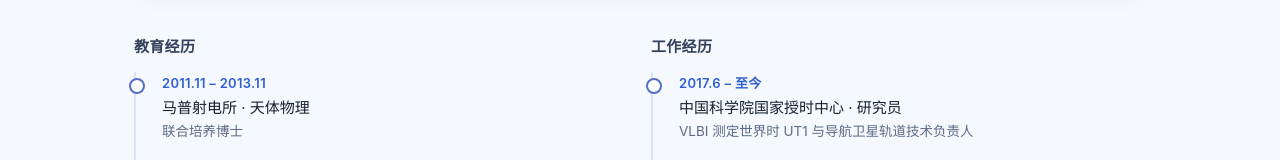
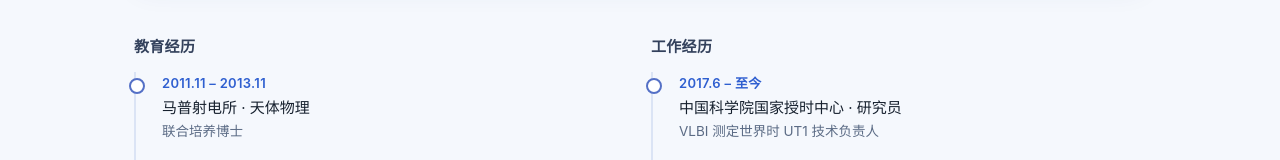
Before and after one commit to YuanweiWu911/YuanweiWu911.github.io, a plain HTML site: page index.html in a window 1280 px wide. Shown: the part 1360-1520 px from the top of the page. Drawn offline with Linux system fonts and the light colour scheme.

Commit message:
CV: trim NTSC role to VLBI UT1 technical lead

```diff
--- a/index.html
+++ b/index.html
@@ -250,7 +250,7 @@
         <ul class="tl">
           <li><div class="when" data-zh="2017.6 – 至今" data-en="2017.6 – present">2017.6 – 至今</div>
               <div class="what" data-zh="中国科学院国家授时中心 · 研究员" data-en="National Time Service Center, CAS · Professor">中国科学院国家授时中心 · 研究员</div>
-              <div class="sub2" data-zh="VLBI 测定世界时 UT1 与导航卫星轨道技术负责人" data-en="Lead of VLBI UT1 determination &amp; navigation-satellite orbit technology">VLBI 测定世界时 UT1 与导航卫星轨道技术负责人</div></li>
+              <div class="sub2" data-zh="VLBI 测定世界时 UT1 技术负责人" data-en="Technical Lead of VLBI UT1 Determination">VLBI 测定世界时 UT1 技术负责人</div></li>
           <li><div class="when">2014.5 – 2017.5</div>
               <div class="what" data-zh="日本国立天文台 · 水沢 VLBI 观测所 · 特任研究员" data-en="NAOJ · Mizusawa VLBI Observatory · Project Researcher">日本国立天文台 · 水沢 VLBI 观测所 · 特任研究员</div></li>
           <li><div class="when">2007.2 – 2007.8</div>
```
